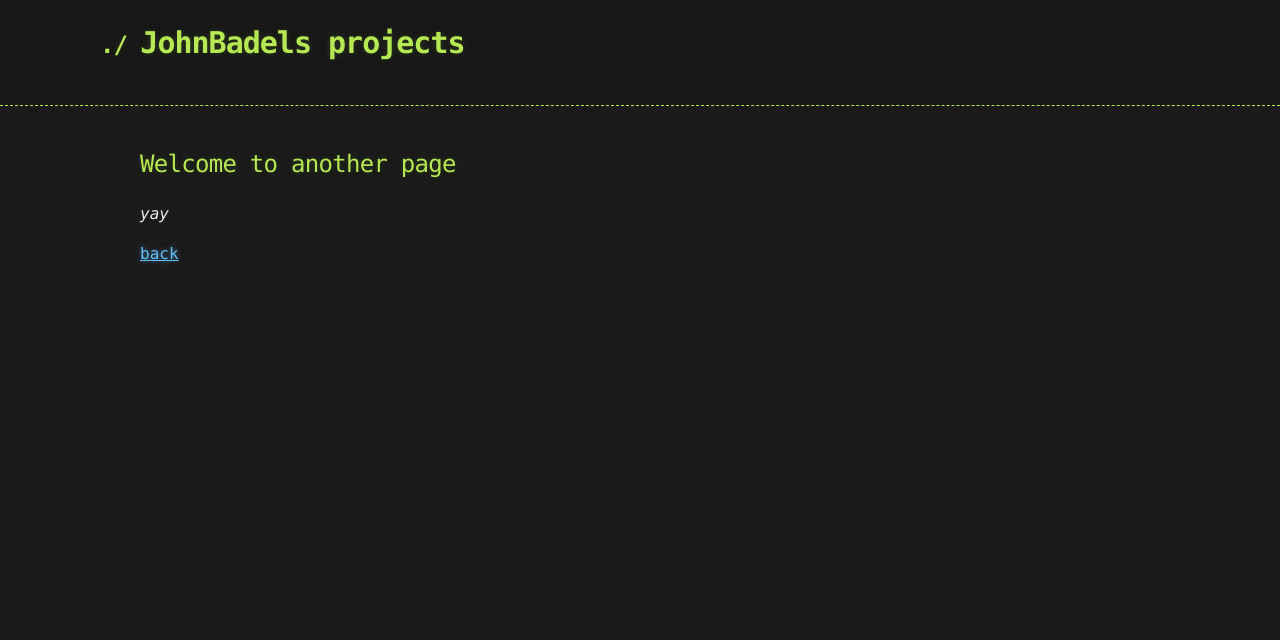
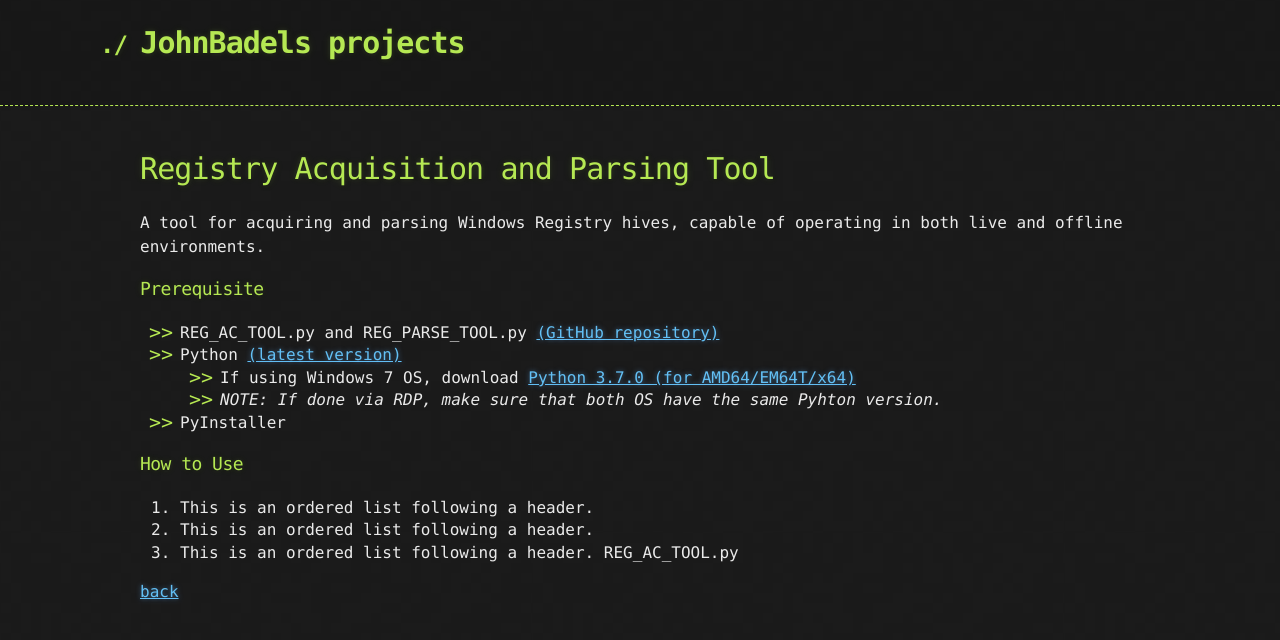
Before and after one commit to JohnBadels/JohnBadels.github.io, a Jekyll site: the page built from another-page.md, in a window 1280 px wide. Shown: the top 640 px of the page. Built offline with Jekyll 4.4.1, drawn with Linux system fonts in a browser that asks for light colours; our own code applies the rules of GitHub Pages for plain Markdown files.

Commit message:
Update another-page.md
prerequisites done

```diff
--- a/another-page.md
+++ b/another-page.md
@@ -2,8 +2,23 @@
 layout: default
 ---
 
-## Welcome to another page
+# Registry Acquisition and Parsing Tool
 
-_yay_
+A tool for acquiring and parsing Windows Registry hives, capable of operating in both live and offline environments.
+
+### Prerequisite
+
+- REG_AC_TOOL.py and REG_PARSE_TOOL.py [(GitHub repository)](https://github.com/JohnBadels/SECU3-LAB-3)
+- Python [(latest version)](https://www.python.org/downloads/)
+  - If using Windows 7 OS, download [Python 3.7.0 (for AMD64/EM64T/x64)](https://www.python.org/downloads/release/python-370/)
+  - _NOTE: If done via RDP, make sure that both OS have the same Pyhton version._
+- PyInstaller
+
+### How to Use
+
+1.  This is an ordered list following a header.
+2.  This is an ordered list following a header.
+3.  This is an ordered list following a header.
+REG_AC_TOOL.py
 
 [back](./index.md)
```
